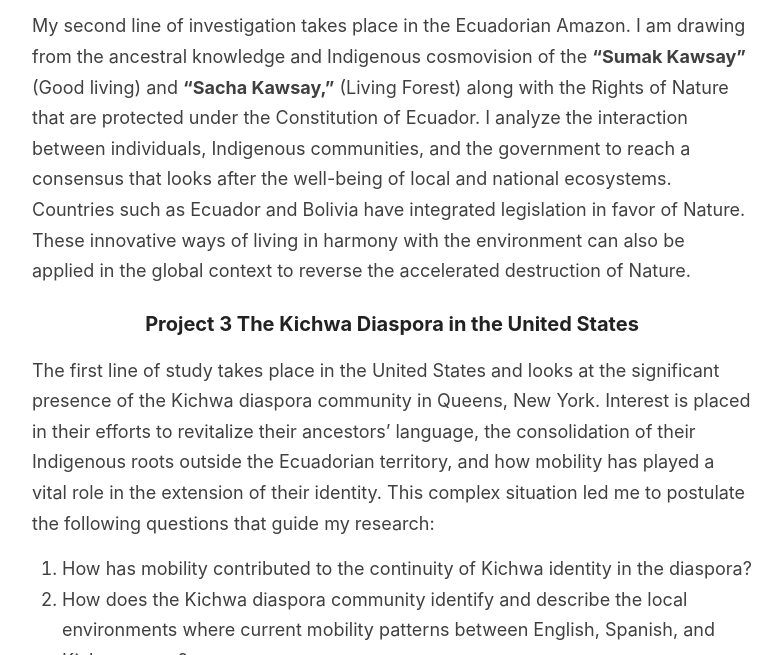
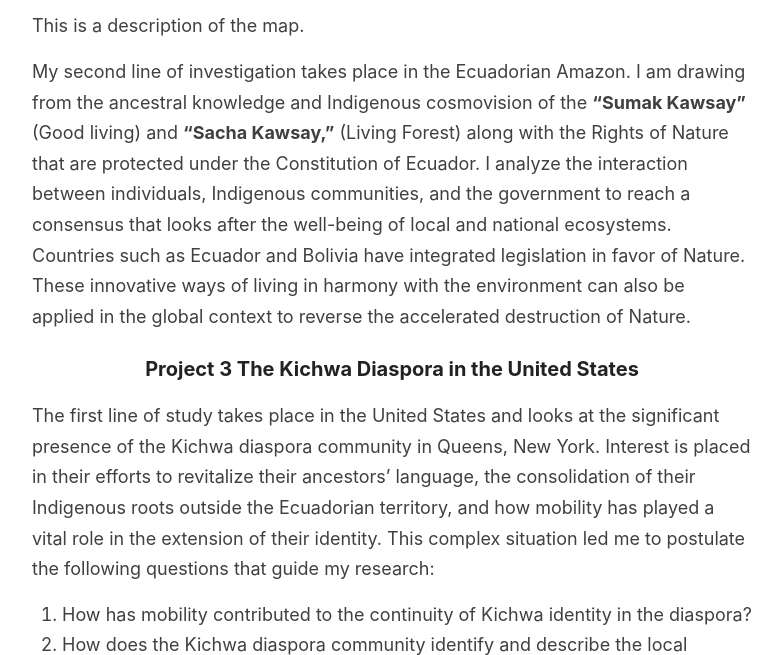
Before and after one commit to lulischmader/lulischmader.github.io, a Jekyll site: the page built from _pages/research-projects.md, in a window 1280 px wide and 900 px high, scrolled down 1400 px, cut to the strip 245-900 px from the top of the window. Shown: the whole strip, without its empty margins (248-1030 px from the left). Built offline with Jekyll 4.4.1, drawn with Linux system fonts in a browser that asks for light colours.

Commit message:
Update research-projects.md

```diff
--- a/_pages/research-projects.md
+++ b/_pages/research-projects.md
@@ -22,6 +22,8 @@
 
 ### **Project 2** Rights of Nature
 <style>.embed-container {position: relative; padding-bottom: 80%; height: 0; max-width: 100%;} .embed-container iframe, .embed-container object, .embed-container iframe{position: absolute; top: 0; left: 0; width: 100%; height: 100%;} small{position: absolute; z-index: 40; bottom: 0; margin-bottom: -15px;}</style><div class="embed-container"><iframe width="500" height="400" frameborder="0" scrolling="no" marginheight="0" marginwidth="0" title="TerritoriosIndigenas" src="//umiami.maps.arcgis.com/apps/Embed/index.html?webmap=bc9e00344f8d4c40b197bdac6bdbcd42&extent=-79.4892,-3.9276,-73.1446,0.2881&zoom=true&previewImage=false&scale=true&disable_scroll=true&theme=light"></iframe></div>
+<div id="map"></div>
+<p>This is a description of the map.</p>
 
 > My second line of investigation takes place in the Ecuadorian Amazon. I am drawing from the ancestral knowledge and Indigenous cosmovision of the **“Sumak Kawsay”** (Good living) and **“Sacha Kawsay,”** (Living Forest) along with the Rights of Nature that are protected under the Constitution of Ecuador. I analyze the interaction between individuals, Indigenous communities, and the government to reach a consensus that looks after the well-being of local and national ecosystems. Countries such as Ecuador and Bolivia have integrated legislation in favor of Nature. These innovative ways of living in harmony with the environment can also be applied in the global context to reverse the accelerated destruction of Nature.
 
```
